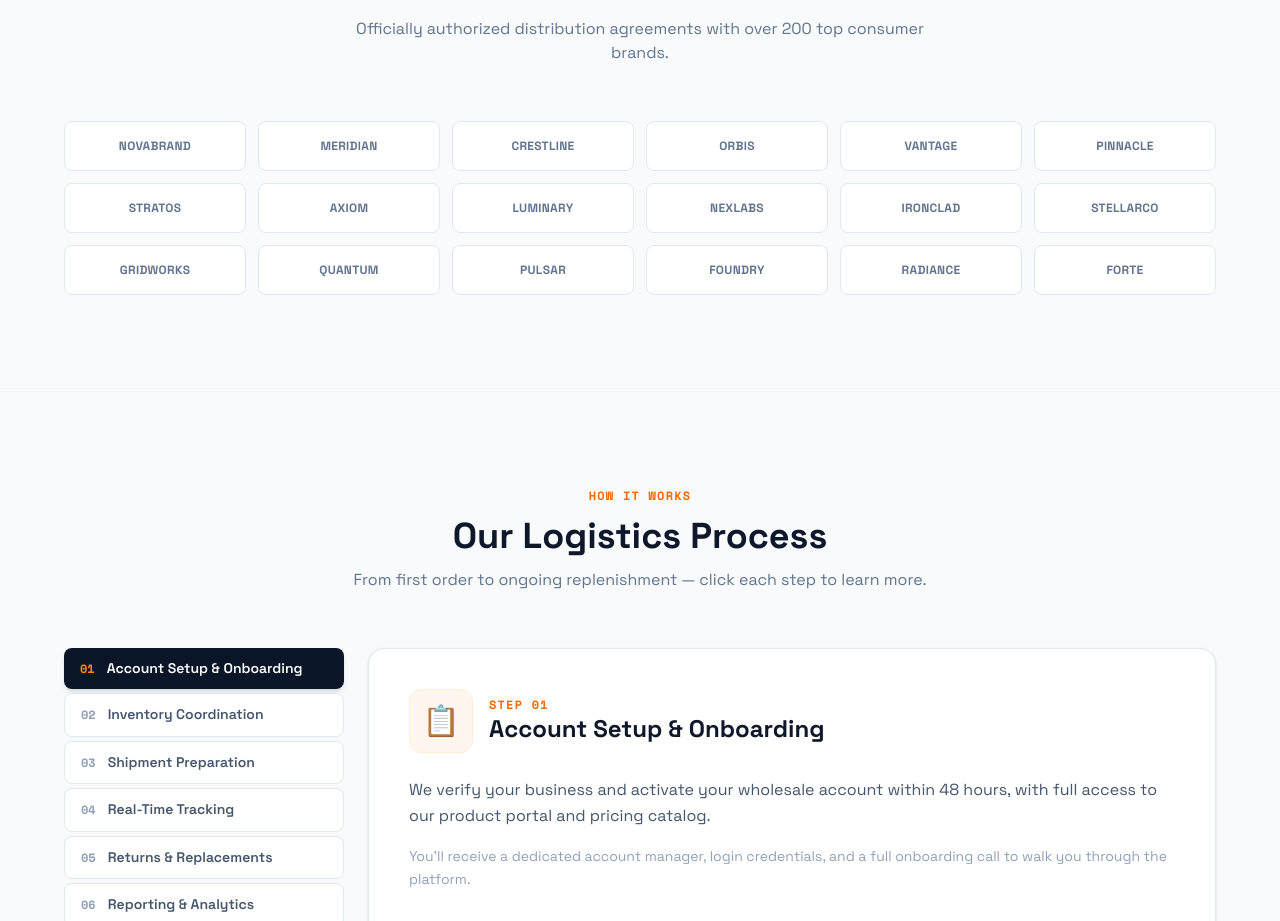
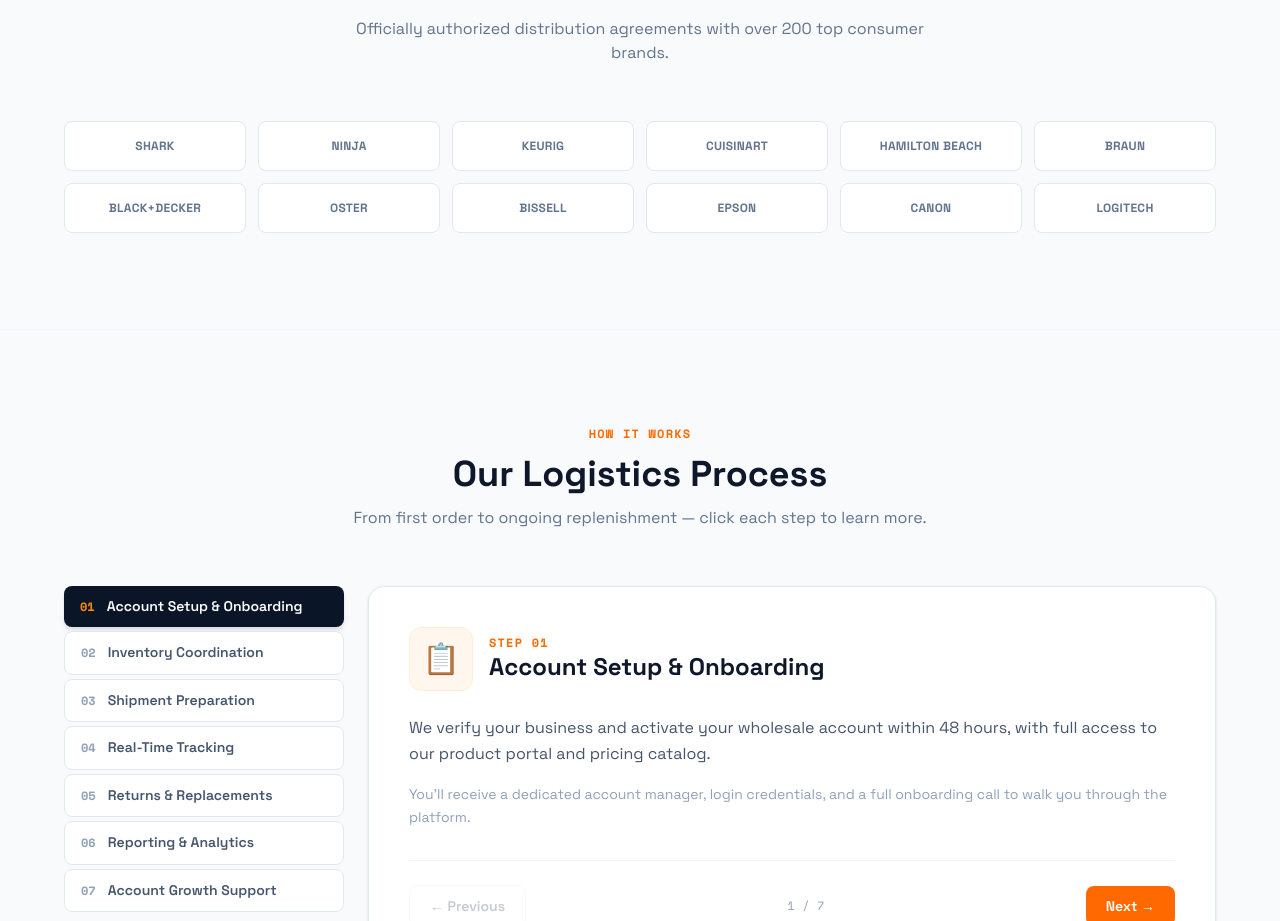
Before and after one commit to nelsonanaya1001-glitch/acme-landing, a Next.js app: page / in a window 1280 px wide. Shown: the part 2367-3288 px from the top of the page. Built offline with nearby package versions, Linux system fonts and the light colour scheme.

Commit message:
Replace placeholder brands with real brand names

```diff
--- a/app/page.tsx
+++ b/app/page.tsx
@@ -314,9 +314,8 @@
           </p>
           <div className="grid grid-cols-3 md:grid-cols-6 gap-3">
             {[
-              "NovaBrand","Meridian","CrestLine","Orbis","Vantage","Pinnacle",
-              "Stratos","Axiom","Luminary","Nexlabs","Ironclad","Stellarco",
-              "GridWorks","Quantum","Pulsar","Foundry","Radiance","Forte",
+              "Shark","Ninja","Keurig","Cuisinart","Hamilton Beach","Braun",
+              "Black+Decker","Oster","Bissell","Epson","Canon","Logitech",
             ].map((b) => (
               <div
                 key={b}
```
